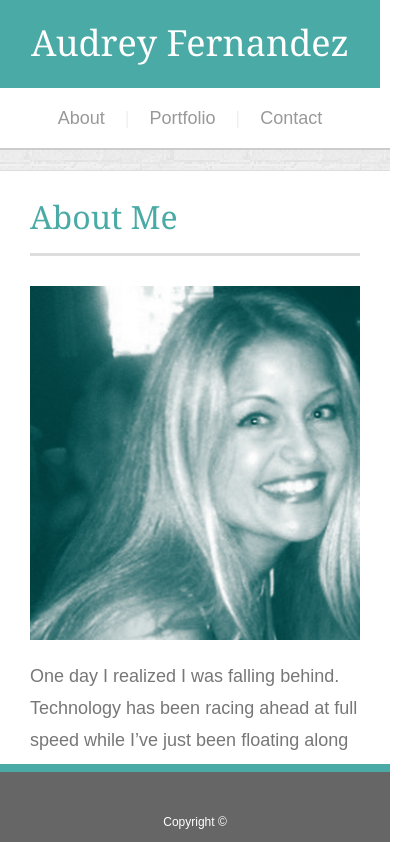
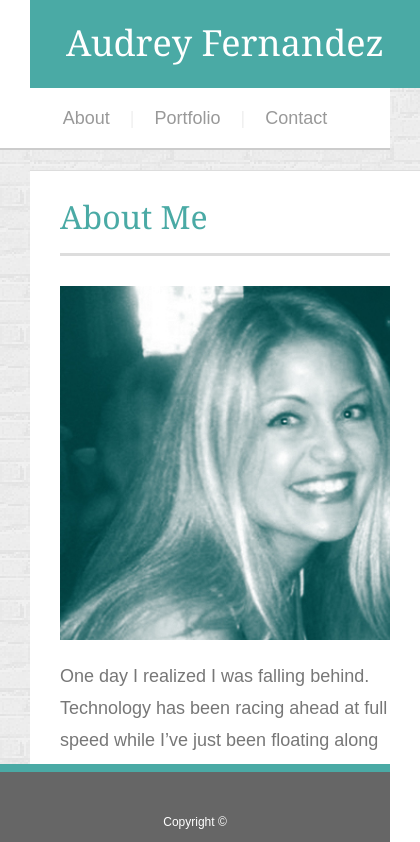
Before and after one commit to audreyf72/Responsive-Portfolio, a plain HTML site: page index.html in a window 390 px wide. Shown: the top 842 px of the page, 420 px wide, since content can reach past the window. Drawn offline with Linux system fonts and the light colour scheme; a script that the page names is missing.

Commit message:
first round of changes

```diff
--- a/assets/css/style.css
+++ b/assets/css/style.css
@@ -304,6 +304,38 @@ footer{
     border-top-width: 8px;
 }
 
+@media screen and (max-width: 980px){
+    .top-nav {
+        position: static;
+        max-width: 650px;
+    }
+
+    .container{
+        width: 650px;
+        margin-left: 30px;
+    }
+
+    .wrapper{
+        width: 100%;
+        margin-left: auto;
+        margin-right: auto;
+    }
+
+    h1{
+        margin-left: 30px;
+    }
+}
+
+@media screen and (max-width: 768px){
+    .top-nav {
+        max-width: 650px;;
+    }
+
+    .container{
+        width: 650px;
+    }
+}
+
 @media screen and (max-width: 640px){
     ul {
         display: none;
@@ -342,14 +374,11 @@ footer{
     }
 
     .top-nav{
-        position: static;
         float: left;
         width: 100%;
     }
 
     .container{
-        position: relative;
-        float: none;
         width: 100%;
         border-right-width: 0px;
         border-left-width: 0px;
@@ -364,19 +393,3 @@ footer{
         bottom: 0;
     }
 }
-
-@media screen and (max-width: 768px){
-    .top-nav {
-    padding-right: 10px;
-    }
-
-    .container{
-    }
-}
-
-@media screen and (max-width: 980px){
-
-    .container{
-
-    }
-}
```
Also changed, not shown: 1 other file.
